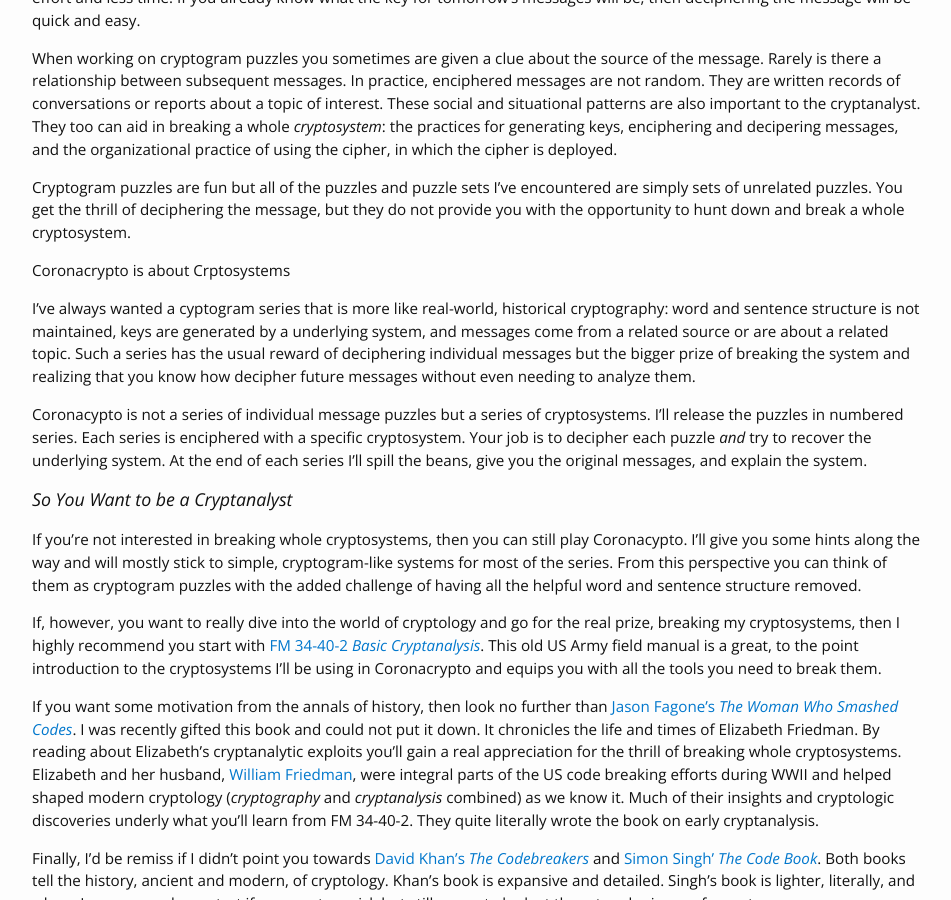
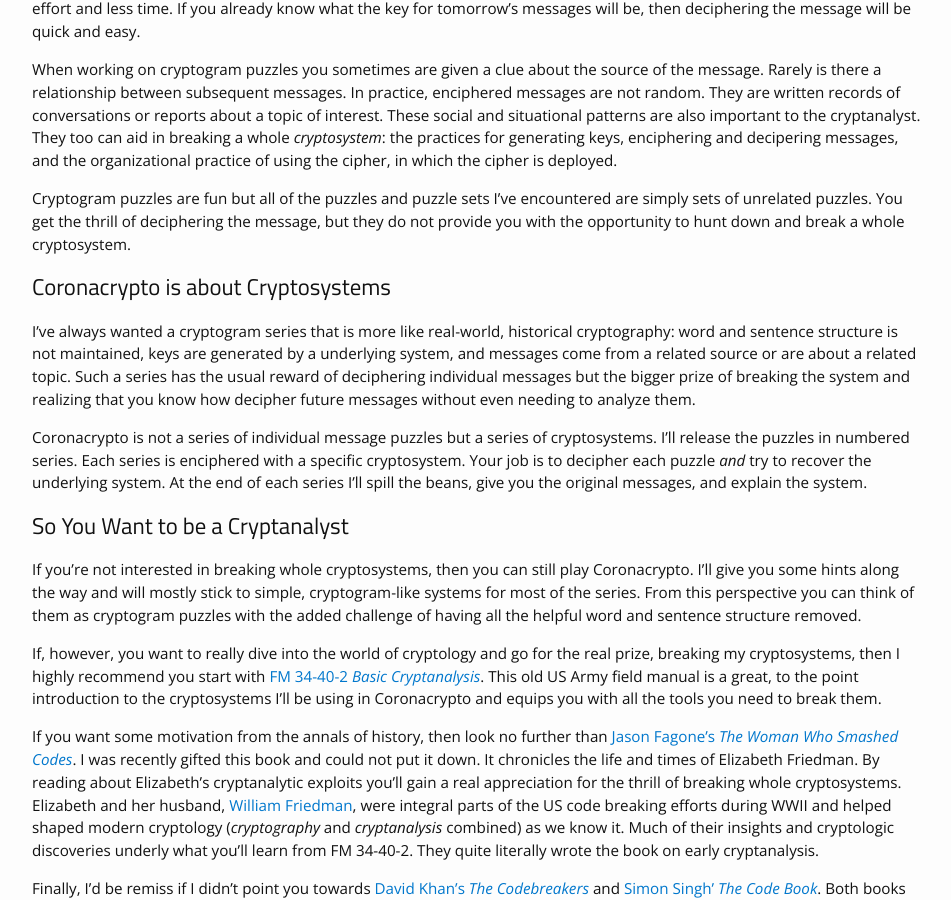
Before and after one commit to jlmayfield/jlmayfield.github.io, a Jekyll site: the page built from _posts/2020-03-22-Coronacrypto.md, in a window 1280 px wide and 900 px high, scrolled down 870 px. Shown: the whole window, without its empty margins (163-1114 px from the left). Built offline with Jekyll 4.4.1, drawn with Linux system fonts in a browser that asks for light colours.

Commit message:
fixed typos in cc welcome post

```diff
--- a/_posts/2020-03-22-Coronacrypto.md
+++ b/_posts/2020-03-22-Coronacrypto.md
@@ -10,7 +10,7 @@ Today is the first day of Illinois' [shelter-in-place order](https://www.chicago
 
 If you're like me, you've probably noticed on social media an influx of live and recorded musical performances, zoo tours, art lessons, and enriching things to do from home. I thought I'd get in on the fun, tap into my love of old-school, pre-computer era cryptography, and start a regular series of cryptanlysis puzzles I'll be calling **Coronacrypto**.
 
-#### The Problem with Cryptogram Puzzles
+## The Problem with Cryptogram Puzzles
 
 If you've ever done a classic cryptogram puzzle then you have a pretty good idea of what to expect, at least at first. Your typical cryptogram is what's known as a *monoalphabetic, unilateral substitution cipher*. It's *unilateral* because the code works in terms of single letters. It's *monoalphabetic* because each letter in the message is replaced with one and only one letter. This results in a cipher where you replace one letter with another in order to transform the original message (*plaintext*) into the the enciphered message (*ciphertext*).  The correspondence between letters in the ciphertext and letters in the plaintext is called the *key*.  When you solve these puzzles you're attempting to break the cipher by revealing the plaintext and recovering the key.
 
@@ -22,16 +22,16 @@ When working on cryptogram puzzles you sometimes are given a clue about the sour
 
 Cryptogram puzzles are fun but all of the puzzles and puzzle sets I've encountered are simply sets of unrelated puzzles. You get the thrill of deciphering the message, but they do not provide you with the opportunity to hunt down and break a whole cryptosystem.
 
-#### Coronacrypto is about Crptosystems
+## Coronacrypto is about Cryptosystems
 
-I've always wanted a cyptogram series that is more like real-world, historical cryptography: word and sentence structure is not maintained, keys are generated by a underlying system, and messages come from a related source or are about a related topic. Such a series has the usual reward of deciphering individual messages but the bigger prize of breaking the system and realizing that you know how decipher future messages without even needing to analyze them.
+I've always wanted a cryptogram series that is more like real-world, historical cryptography: word and sentence structure is not maintained, keys are generated by a underlying system, and messages come from a related source or are about a related topic. Such a series has the usual reward of deciphering individual messages but the bigger prize of breaking the system and realizing that you know how decipher future messages without even needing to analyze them.
 
-Coronacypto is not a series of individual message puzzles but a series of cryptosystems. I'll release the puzzles in numbered series. Each series is enciphered with a specific cryptosystem. Your job is to decipher each puzzle *and* try to recover the underlying system. At the end of each series I'll spill the beans, give you the original messages, and explain the system.
+Coronacrypto is not a series of individual message puzzles but a series of cryptosystems. I'll release the puzzles in numbered series. Each series is enciphered with a specific cryptosystem. Your job is to decipher each puzzle *and* try to recover the underlying system. At the end of each series I'll spill the beans, give you the original messages, and explain the system.
 
 
-### So You Want to be a Cryptanalyst
+## So You Want to be a Cryptanalyst
 
-If you're not interested in breaking whole cryptosystems, then you can still play Coronacypto. I'll give you some hints along the way and will mostly stick to simple, cryptogram-like systems for most of the series. From this perspective you can think of them as cryptogram puzzles with the added challenge of having all the helpful word and sentence structure removed.
+If you're not interested in breaking whole cryptosystems, then you can still play Coronacrypto. I'll give you some hints along the way and will mostly stick to simple, cryptogram-like systems for most of the series. From this perspective you can think of them as cryptogram puzzles with the added challenge of having all the helpful word and sentence structure removed.
 
 If, however, you want to really dive into the world of cryptology and go for the real prize, breaking my cryptosystems, then I highly recommend you start with [FM 34-40-2 *Basic Cryptanalysis*](https://fas.org/irp/doddir/army/fm34-40-2/). This old US Army field manual is a great, to the point introduction to the cryptosystems I'll be using in Coronacrypto and equips you with all the tools you need to break them.
 
@@ -40,6 +40,6 @@ If you want some motivation from the annals of history, then look no further tha
 Finally, I'd be remiss if I didn't point you towards [David Khan's *The Codebreakers*](https://www.goodreads.com/book/show/29608.The_Codebreakers) and [Simon Singh' *The Code Book*](https://www.goodreads.com/book/show/17994.The_Code_Book). Both books tell the history, ancient and modern, of cryptology. Khan's book is expansive and detailed. Singh's book is lighter, literally, and where I recommend you start if you want a quick but still accurate look at the art and science of secrets.
 
 
-#### Enough Chit-Chat. Let's Break Ciphers!
+## Enough Chit-Chat. Let's Break Ciphers!
 
 Ready to get to work? Good. [Series 1 starts right now!](/blog/2020/03/cc1-1). You've already been given a major hint: this system uses a monoalphabetic unilateral substitution cipher. You need look no further than [FM 34-40-2 *Basic Cryptanalysis*](https://fas.org/irp/doddir/army/fm34-40-2/) for techniques for breaking this cipher and the underlying system. If, however, you'd rather tackle this puzzle using your wits alone, then remember, there are patterns in the way we use letters and changing the letter just shifts the pattern to a different letter.
```
